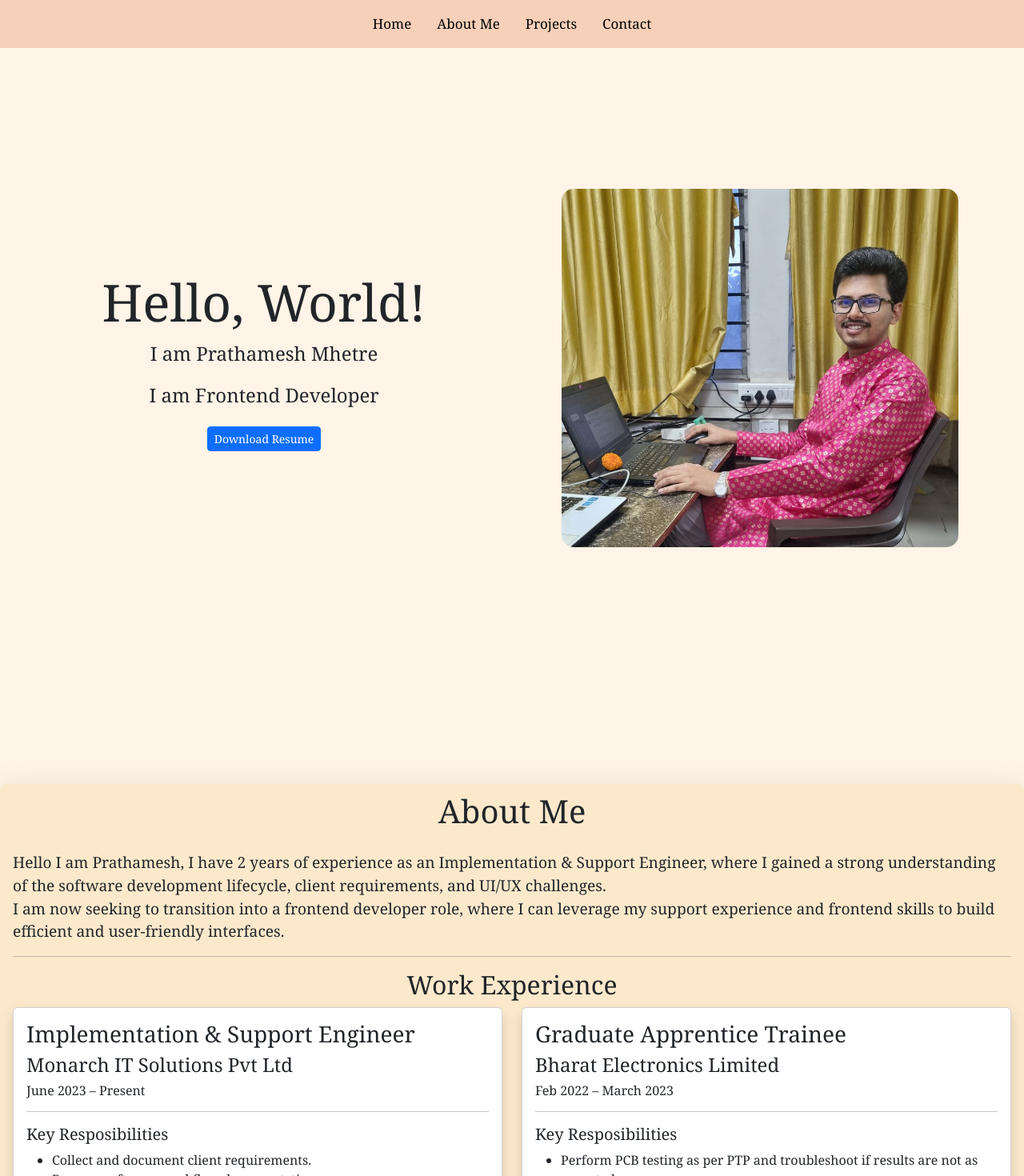
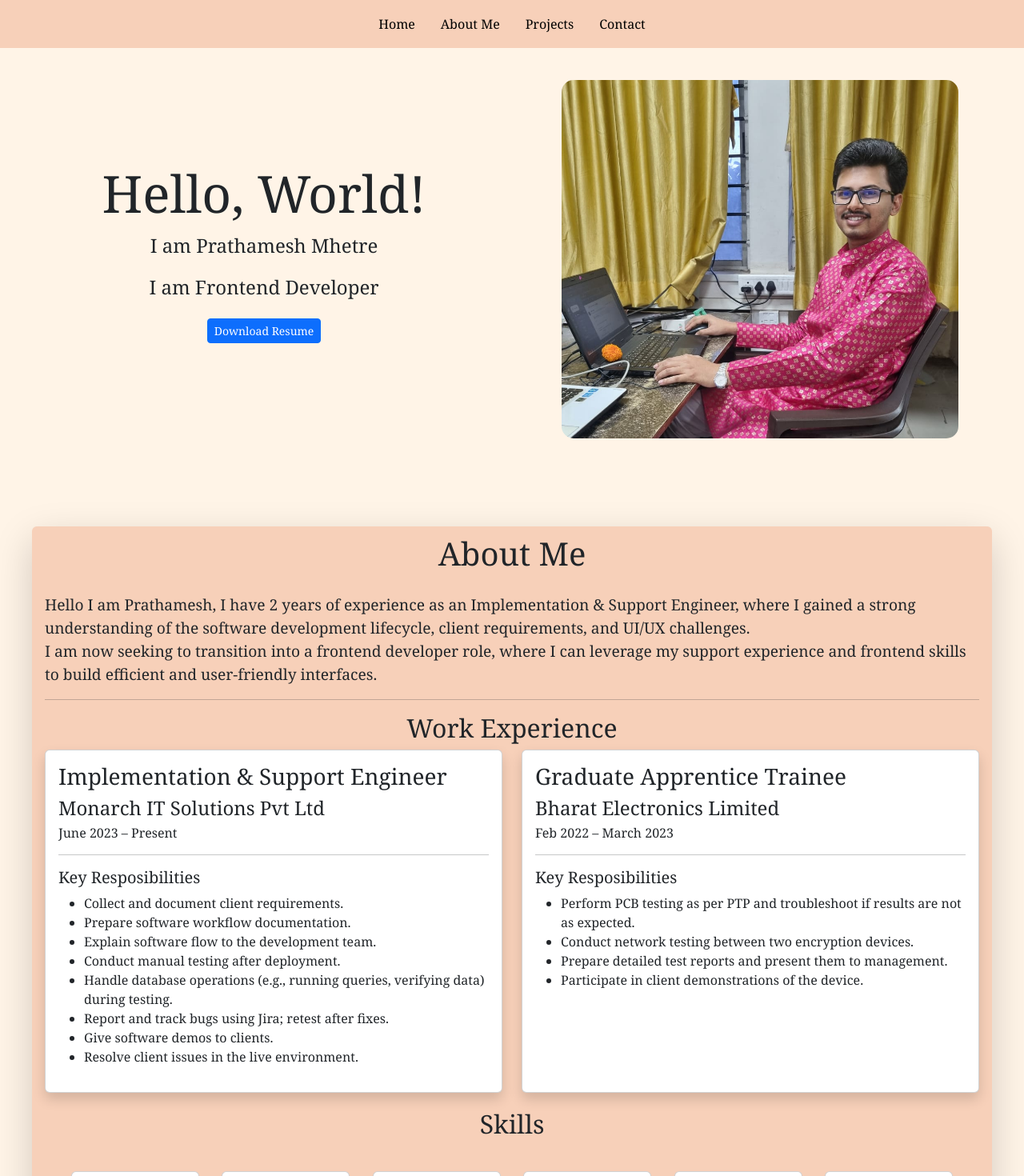
Before and after one commit to prathamesh2503/Prathamesh-Mhetre, a React (Vite) app: page / in a window 1280 px wide. Shown: the top 1470 px of the page at 80% size. Built offline with nearby package versions, Linux system fonts and the light colour scheme.

Commit message:
modification on index.css

```diff
--- a/src/components/AboutMe.jsx
+++ b/src/components/AboutMe.jsx
@@ -3,7 +3,7 @@ const AboutMe = () => {
   return (
     <div className="about-me-area">
       <div className="card shadow-lg mb-3 about-me-card">
-        <h1 style={{ margin: "10px" }}>About Me</h1>
+        <h1 style={{ margin: "10px", textAlign: "center" }}>About Me</h1>
         <div className="row g-0">
           <div className="col-md-12">
             <div className="card-body">
--- a/src/styles/index.css
+++ b/src/styles/index.css
@@ -5,13 +5,13 @@ body{
   font-family:Cambria, Cochin, Georgia, Times, 'Times New Roman', serif;
   background-color: rgb(255, 244, 231);
 }
-/* Header Area */
+
 .header-area {
   display: flex;
   justify-content: center;
   height: 60px;
   align-items: center;
-  font-size: 17px;
+  font-size: 16px;
   background-color: rgb(247, 208, 185);
 }
 .nav-link{
@@ -23,9 +23,9 @@ body{
   display: flex;
   justify-content: center;
   width: 100%;
-  height: 100vh;
   padding: 40px 20px;
 }
+
 
 .hero-container{
   display: flex;
@@ -67,21 +67,21 @@ display: block;
 border-radius: 15px;
 }
 
-/* About Me Area */
 
 
 .about-me-area{
-  margin-top: 120px;
+  margin-top: 30px;
   display: flex;
+  flex-direction: column;
+  padding: 40px;
   font-size: 16px;
+  align-items: center;
 }
 
 .about-me-card{
   border: 0px;
-  background-color: rgb(252, 233, 204);
-  display: flex;
-  justify-content: center;
-  align-items: center;
+  background-color: rgb(247, 208, 185);
+
 }
 
 /* Skills Area */
@@ -155,12 +155,15 @@ border-radius: 15px;
   display: flex;
   justify-content: center;
   width: 100%;
+  height: 90vh;
   padding: 40px 20px;
 }
   .hero-container{
   display: flex;
   flex-direction: column;
   justify-content: space-evenly;
+  width: 100%;
+  height: 100%;
 }
 .hero-container-child-text h1{
   font-size: 3rem;
@@ -169,10 +172,12 @@ border-radius: 15px;
   font-size: 1.2rem;
 }
 .hero-container-child-text, .hero-container-child-image {
-  width: 80%;
+  width: 100%;
 }
 
 .hero-container-child-image img{
+width: 100%;
+height: auto;
 display: block;
 border-radius: 15px;
 }
```
